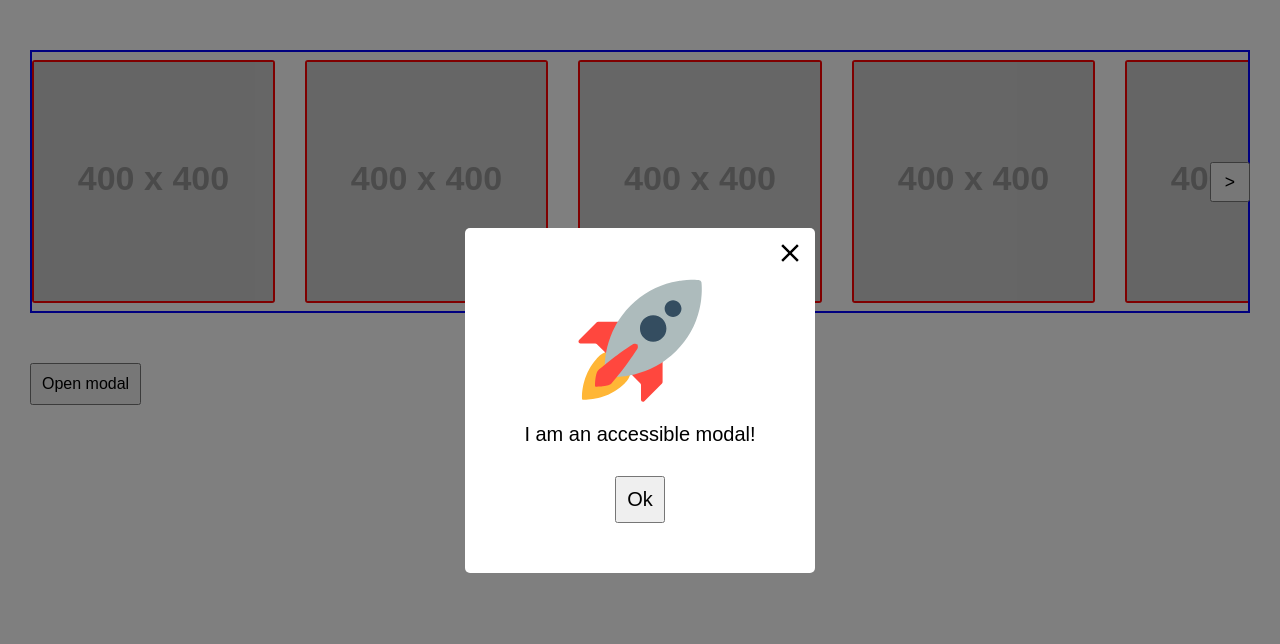
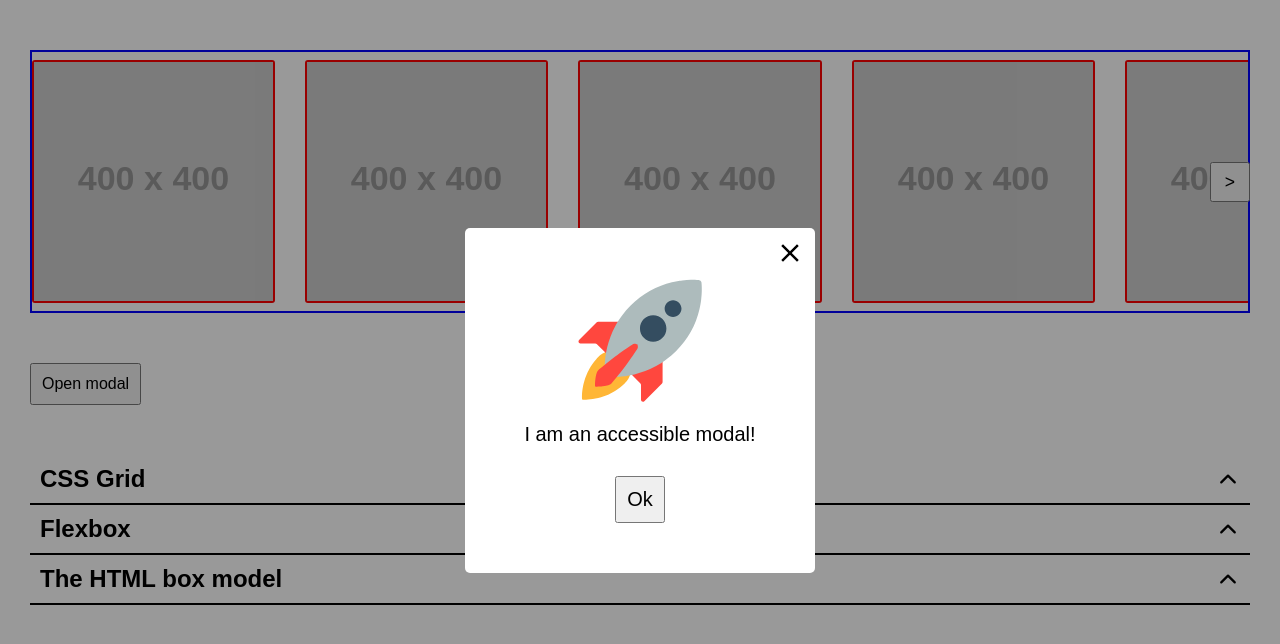
Before and after one commit to AngelValentino/basic-ui-components, a plain HTML site: page index.html in a window 1280 px wide. Both pictures are taken after a click on the button "Open modal". Drawn offline with Linux system fonts and the light colour scheme; placeholder pictures from the web are drawn by us.

Commit message:
Added accordion UI component.

```diff
--- a/index.html
+++ b/index.html
@@ -55,6 +55,8 @@
 
     <button id="open-modal-btn" class="open-modal-btn">Open modal</button>
 
+    <ul id="accordion-container" class="accordion-container"></ul>
+
     <script src="scripts/main.js" type="module"></script>
   </body>
 </html>
--- /dev/null
+++ b/scripts/accordion.js
@@ -0,0 +1,56 @@
+export const accordionData =  [
+  {
+    id: 1,
+    title: 'CSS Grid ',
+    description: `
+    <p>
+      The CSS grid layout module excels at dividing a page into major regions or defining the relationship in terms of size, position, and layer, between parts of a control built from HTML primitives.
+    </p>
+  `
+  },
+  {
+    id: 2,
+    title: 'Flexbox',
+    description: `
+      <p>
+        The flexible box layout module (usually referred to as flexbox) is a one-dimensional layout model for distributing space between items and includes numerous alignment capabilities. This article gives an outline of the main features of flexbox, which we will explore in more detail in the rest of these guides.
+      </p>
+    `
+  },
+  {
+    id: 3,
+    title: 'The HTML box model',
+    description: `
+      <p>
+        In CSS, the term "box model" is used when talking about design and layout. The CSS box model is essentially a box that wraps around every HTML element. It consists of: content, padding, borders and margins.
+      </p>
+    `
+  }
+]
+
+export function addAccordionEvents(accordionPanelLms, panelClass, titleClass, keepOthersClosed) {
+  accordionPanelLms.forEach(panel => {
+
+    panel.addEventListener('click', e => {
+      let isPanelActive;
+      // Target is accordion title
+      if (e.target.closest(titleClass)) {
+        const titleLm = e.target.closest(titleClass);
+        isPanelActive = panel.classList.toggle('active');
+        titleLm.ariaExpanded = isPanelActive;
+        titleLm.nextElementSibling.ariaHidden = !isPanelActive;
+      }
+
+      keepOthersClosed && accordionPanelLms.forEach(panel => {
+        if (panel !== e.target.closest(panelClass)) {
+          panel.classList.remove('active');
+          // set ariaExpanded and ariaHidden to initial values
+          const titleLm = panel.querySelector('.accordion__title-container');
+          const contentLm = panel.querySelector('.accordion-content-wrapper');
+          titleLm.ariaExpanded = false;
+          contentLm.ariaHidden = true;
+        }
+      });
+    })
+  });
+}
--- a/scripts/main.js
+++ b/scripts/main.js
@@ -8,9 +8,41 @@ import {
 }
 from './carousel.js'
 
-import { openModal } from './modal.js';
+import {
+  addAccordionEvents,
+  accordionData
+} from './accordion.js'
+
+import {
+  openModal
+} from './modal.js';
 
 const openModalBtn = document.getElementById('open-modal-btn');
+const accordionContainerLm = document.getElementById('accordion-container');
+
+accordionContainerLm.innerHTML = accordionData.map(({ id, title, description }) => (
+  `
+    <li class="accordion-panel">
+      <div aria-controls="accordion-content-wrapper-${id}" aria-expanded="false" class="accordion__title-container">
+        <h2 class="accordion-title">
+          ${title}
+        </h2>
+        <svg aria-hidden="true" focusable="false" role="presentation" class="accordion__icon" xmlns="http://www.w3.org/2000/svg" viewBox="0 0 512 512">
+          <path fill="none" stroke="currentColor" stroke-linecap="round" stroke-linejoin="round" stroke-width="48" d="m112 328l144-144l144 144" />
+        </svg>
+      </div>
+      <div id="accordion-content-wrapper-${id}" class="accordion-content-wrapper" aria-hidden="true">
+        <div>
+          <div class="accordion-content">
+          ${description}
+          </div>
+        </div>
+      </div>
+    </li>
+  `
+)).join('');
+
+//TODO Refactor and improve carousel syles and logic
 
 // Carousel events
 carousel.addEventListener('scroll', handleSliderScroll);
@@ -19,3 +51,7 @@ nextBtn.addEventListener('click', slideRight);
 
 // Modal event
 openModalBtn.addEventListener('click', openModal);
+
+// Accordion events
+const accordionPanelLms = document.querySelectorAll('.accordion-panel');
+addAccordionEvents(accordionPanelLms, '.accordion-panel', '.accordion__title-container', true);
--- a/styles/styles.css
+++ b/styles/styles.css
@@ -106,6 +106,7 @@ button {
 .open-modal-btn {
   padding: 10px;
   cursor: pointer;
+  margin-bottom: 50px;
 }
 
 .modal-container {
@@ -122,7 +123,7 @@ button {
 .modal-overlay {
   position: absolute;
   inset: 0;
-  background-color: rgba(0, 0, 0, 0.5);
+  background-color: rgba(0, 0, 0, 0.4);
   opacity: 0;
   transition: opacity 0.25s;
 }
@@ -179,8 +180,61 @@ button {
 .modal__close-btn:is(:hover, :focus-visible) {
   color: red;
 }
+
 .modal__close-btn:active {
   opacity: 0.7;
 }
 
 /* END OF MODAL */
+
+/* ACCORDION */
+
+.accordion-container {
+  list-style: none;
+}
+
+.accordion-panel {
+  border-bottom: 2px solid black;
+  position: relative;
+}
+
+.accordion__icon {
+  width: 1.5rem;
+  transition: transform 0.25s;
+  will-change: transform;
+}
+
+.accordion-panel.active .accordion__icon {
+  transform: rotate(-180deg)
+}
+
+.accordion__title-container {
+  display: flex;
+  justify-content: space-between;
+  padding: 10px;
+  cursor: pointer;
+}
+
+
+.accordion-content-wrapper {
+  display: grid;
+  grid-template-rows: 0fr;
+  transition: grid-template-rows 0.25s;
+}
+
+.accordion-panel.active .accordion-content-wrapper {
+  grid-template-rows: 1fr;
+}
+
+.accordion-content-wrapper > div {
+  overflow: hidden;
+  grid-row: 1 / span 2;
+}
+
+.accordion-content {
+  /* background-color: grey; */
+  /* color: white; */
+  padding: 5px 15px 15px;
+}
+
+/* END OF ACCORDION */
```
